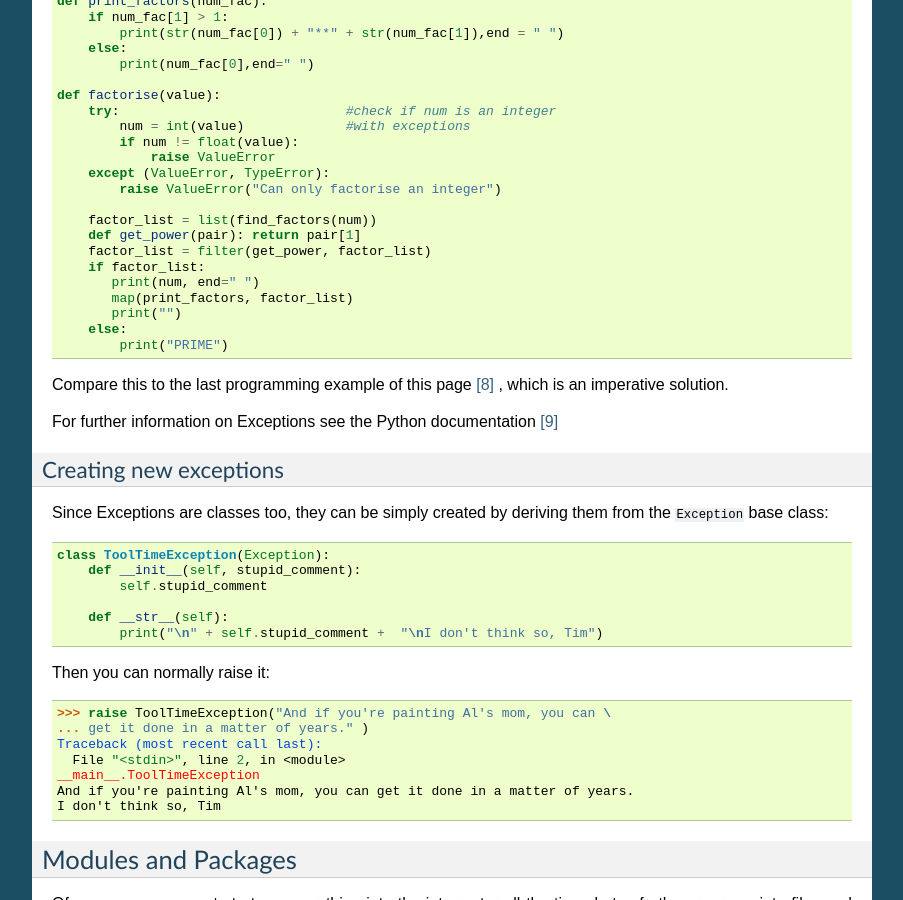
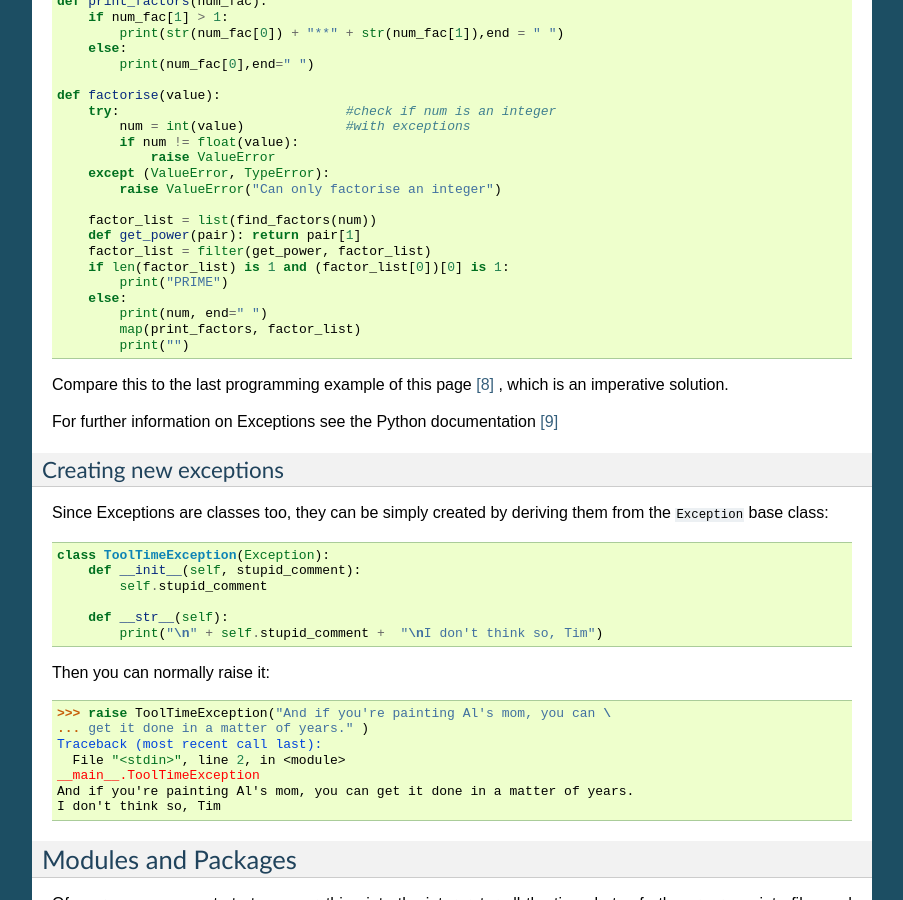
Before and after one commit to maldun/Python-HPC, a Sphinx documentation site: the page built from source/Program.rst, in a window 1280 px wide and 900 px high, scrolled down 16514 px. Shown: the whole window, without its empty margins (198-1101 px from the left). Built offline with Sphinx 7.4.7, drawn with Linux system fonts in a browser that asks for light colours; formulas are drawn with MathJax 3.

Commit message:
repaired functional example

```diff
--- a/source/Program.rst
+++ b/source/Program.rst
@@ -1043,13 +1043,12 @@ exceptions::
       factor_list = list(find_factors(num))
       def get_power(pair): return pair[1]
       factor_list = filter(get_power, factor_list)
-      if factor_list:
-         print(num, end=" ")
-         map(print_factors, factor_list)
-         print("")
+      if len(factor_list) is 1 and (factor_list[0])[0] is 1:
+          print("PRIME")
       else:
-          print("PRIME")
-
+          print(num, end=" ")
+          map(print_factors, factor_list)
+          print("")
 
 Compare this to the last programming example of this page [#]_ , which is
 an imperative solution.
```
Also changed, not shown: 8 other files.
